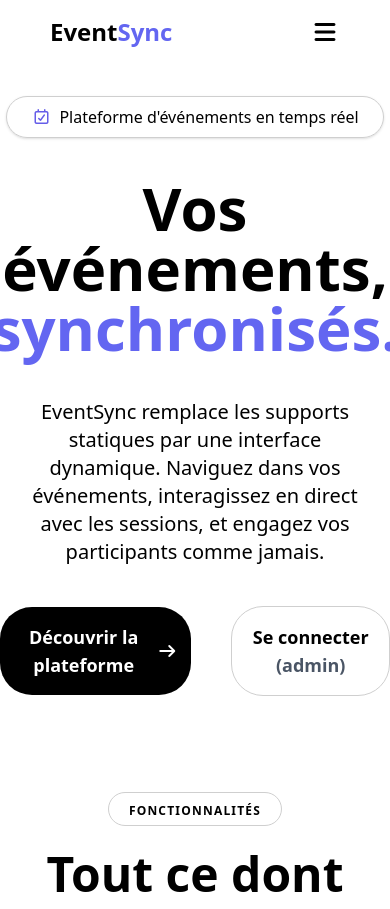
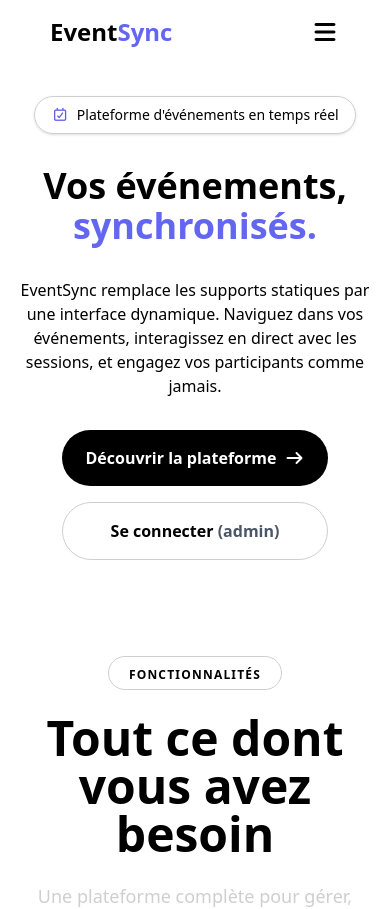
Before and after one commit to EventSync-app/Client, a Next.js app: page / in a window 390 px wide. Shown: the top 909 px of the page. Built offline with nearby package versions, Linux system fonts and the light colour scheme.

Commit message:
style: make hero section responsive on mobile

```diff
--- a/src/components/home/HeroSection.js
+++ b/src/components/home/HeroSection.js
@@ -1,31 +1,31 @@
 function HeroSection() {
     return (
-        <section className="flex flex-col items-center py-8 gap-10">
-            <div className="bg-[var(--white)] shadow-sm border-1 border-[var(--color-gray)] rounded-4xl flex flex-row justify-center items-center gap-2 px-6 py-2">
+        <section className="flex flex-col items-center py-8 px-4 gap-8 md:gap-10">
+            <div className="bg-[var(--white)] shadow-sm border border-[var(--color-gray)] rounded-4xl flex flex-row justify-center items-center gap-2 px-4 py-2 text-sm md:text-base">
                 <i className="animate-pulse-live text-[var(--color-accent-dark)] fa-regular fa-calendar-check"></i>
                 <span>Plateforme d'événements en temps réel</span>
             </div>
-            <h1 className="text-6xl font-bold text-center">
+            <h1 className="text-4xl md:text-5xl lg:text-6xl font-bold text-center">
                 Vos événements,
                 <br /><span className="text-[var(--color-accent)]">synchronisés.</span>
             </h1>
-            <p className="text-xl text-center">
+            <p className="text-base md:text-lg lg:text-xl text-center max-w-3xl">
                 EventSync remplace les supports statiques par une interface
-                <br />dynamique. Naviguez dans vos événements, interagissez en direct
-                <br />avec les sessions, et engagez vos participants comme jamais.
+                dynamique. Naviguez dans vos événements, interagissez en direct
+                avec les sessions, et engagez vos participants comme jamais.
             </p>
-            <div className="flex flex-row justify-center items-center gap-10">
-                <button className="flex flex-row justify-center items-center gap-2 text-white font-bold bg-[var(--black)] px-4 py-4 rounded-4xl">
-                    <span className="text-lg">Découvrir la plateforme</span>
+            <div className="flex flex-col sm:flex-row justify-center items-center gap-4 sm:gap-6">
+                <button className="w-full sm:w-auto flex flex-row justify-center items-center gap-2 text-white font-bold bg-[var(--black)] px-6 py-4 rounded-4xl">
+                    <span className="text-base md:text-lg">Découvrir la plateforme</span>
                     <i className="fa-solid fa-arrow-right"></i>
                 </button>
-                <button className="text-lg text-[var(--black)] font-bold border border-[var(--color-gray)] px-4 py-4 rounded-4xl">
+                <button className="w-full sm:w-auto text-base md:text-lg text-[var(--black)] font-bold border border-[var(--color-gray)] px-6 py-4 rounded-4xl">
                     Se connecter
                     <span className="text-gray-600"> (admin)</span>
                 </button>
             </div>
         </section>
-    )
+    );
 }
 
 export default HeroSection;
```
